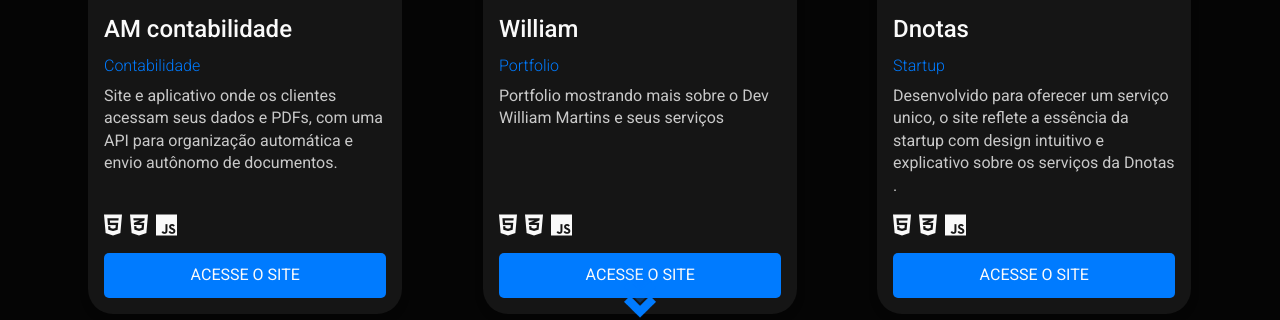
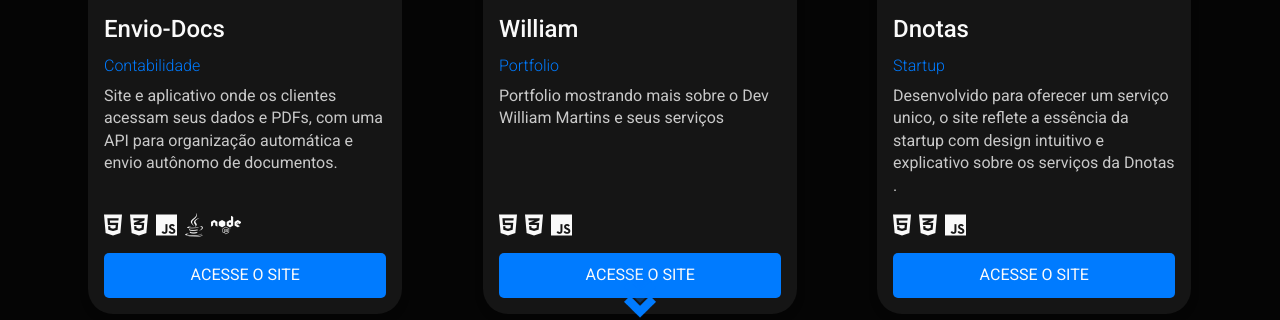
Before and after one commit to UiWill/Meu-Site, a website: page projects.html in a window 1280 px wide. Shown: the part 449-769 px from the top of the page. Drawn offline with nearby package versions, Linux system fonts and the light colour scheme.

Commit message:
Automatico

```diff
--- a/projects.html
+++ b/projects.html
@@ -14,6 +14,8 @@
 
     <link rel="stylesheet" href="assets/css/style.css">
     <link rel="stylesheet" href="assets/css/responsividade.css">
+    <link rel="stylesheet" href="https://cdn.materialdesignicons.com/6.5.95/css/materialdesignicons.min.css">
+
 
     <link rel="stylesheet" href="https://cdnjs.cloudflare.com/ajax/libs/OwlCarousel2/2.3.4/assets/owl.carousel.min.css">
     <link rel="stylesheet" href="https://cdnjs.cloudflare.com/ajax/libs/font-awesome/6.5.2/css/all.min.css"
@@ -107,7 +109,7 @@
                         <div class="content-card">
                             <div class="text-project">
                                   <!--Tipo do projeto-->
-                                <h2>AM contabilidade</h2>
+                                <h2>Envio-Docs</h2>
                                 <!--Tipo do projeto-->
                                 <span>Contabilidade</span>
                                 <!--Descrição do projeto-->
@@ -118,6 +120,8 @@
                                     <i class="fab fa-html5"></i>
                                     <i class="fab fa-css3-alt"></i>
                                     <i class="fab fa-js"></i>
+                                    <i class="fab fa-java"></i>
+                                    <i class="fab fa-node"></i>
                                 </div>
                                 <div class="btn-project">
                                     <a href="" target="_blank">Acesse o site</a>
```
Also changed, not shown: assets/image/projeto-bdn.png.
